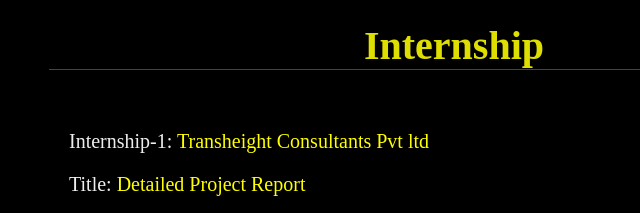
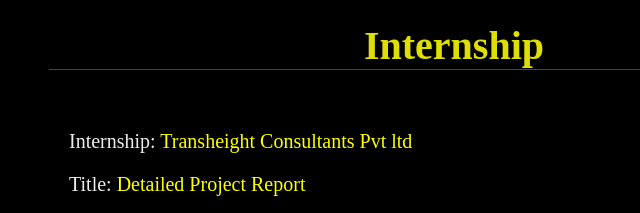
Before and after one commit to AkashRathod031/Portfolio, a plain HTML site: page index.html in a window 1280 px wide. Shown: the part 1980-2193 px from the top of the page, 361-1001 px from the left. Drawn offline with Linux system fonts and the light colour scheme.

Commit message:
Update index.html

```diff
--- a/index.html
+++ b/index.html
@@ -129,7 +129,7 @@
             <section class="Project" id="Project">
                 <div class="Row">
                     <div class="det">
-                        <h3><span>Internship-1: </span>Transheight Consultants Pvt ltd</h3>
+                        <h3><span>Internship: </span>Transheight Consultants Pvt ltd</h3>
                         <h3><span>Title: </span>Detailed Project Report</h3>
                         <h3><span>Role: </span>Intern</h3>
 
```
